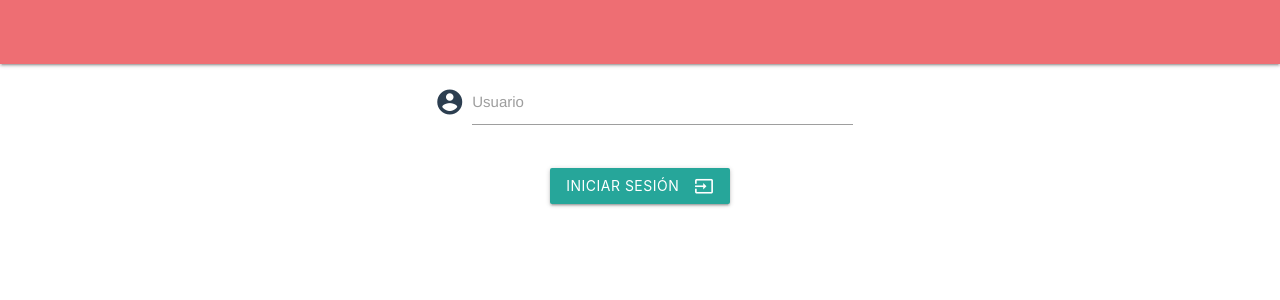
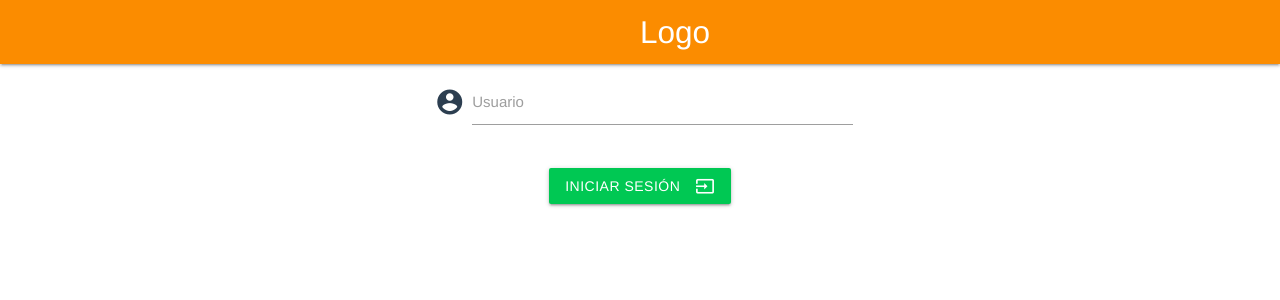
Before and after one commit to Fanoo211/page-cripto, a Vue app: page / in a window 1280 px wide. Shown: the top 300 px of the page. Built offline with nearby package versions, Linux system fonts and the light colour scheme.

Commit message:
Modificaciones style del login

```diff
--- a/src/App.vue
+++ b/src/App.vue
@@ -1,8 +1,13 @@
 <template>
   <div>
-    <nav>
-      <button type="button" class="btn waves-effect waves-light" v-if="userLogeado" @click="cerrarSesion">Cerrar Sesión<i class="material-icons right">exit_to_app</i></button>
-    </nav>
+  <nav class="orange darken-1">
+    <div class="nav-wrapper">
+      <a href="#!" class="brand-logo">Logo</a>
+      <ul class="right hide-on-med-and-down">
+        <li><a class="waves-effect waves-light btn red accent-4" v-if="userLogeado" @click="cerrarSesion">Cerrar Sesión <i class="material-icons right">exit_to_app</i></a></li>
+      </ul>
+    </div>
+  </nav>
 
     <div>
       <div v-if="!userLogeado">
@@ -41,19 +46,24 @@ export default {
       const alphanumericRegex = /^[a-zA-Z0-9]+$/; //https://www.globalnerdy.com/wp-content/uploads/2022/01/regex-fright.jpg
 
       if (!usuario.trim()) {
-        alert('Por favor, ingrese un usuario válido.');
+        this.mostrarToast('Por favor, ingrese un usuario válido.', 'blue darken-1');
       } else if (!alphanumericRegex.test(usuario)) {
-        alert('El usuario debe contener solo letras y números.');
+        this.mostrarToast('El usuario debe contener solo letras y números.', 'blue darken-1');
       } else {
         const authStore = useAuthStore();
         authStore.login(usuario);
-        M.toast({ html: '¡SESIÓN INICIADA!' });
+        this.mostrarToast('¡SESIÓN INICIADA!', 'green accent-4');
+
       }
     },
-  cerrarSesion() {
+    cerrarSesion() {
       const authStore = useAuthStore();
       authStore.logout();
-      M.toast({html: '¡SESIÓN CERRADA!'});
+      this.mostrarToast('¡SESIÓN CERRADA!', 'red accent-4');
+    },
+    mostrarToast(mensaje, color) {
+      M.Toast.dismissAll();
+      M.toast({ html: mensaje, classes: `${color}` });
     },
   },
 };
@@ -68,5 +78,9 @@ export default {
   color: #2c3e50;
 }
 
-
+.nav-bar {
+  display: flex;
+  align-items: center;
+  justify-content: right;
+}
 </style>
--- a/src/components/Login.vue
+++ b/src/components/Login.vue
@@ -13,7 +13,7 @@
 
           <div class="row">
             <div class="col s12">
-              <button type="submit" class="btn waves-effect waves-light">INICIAR SESIÓN<i class="material-icons right">input</i></button>
+              <button type="submit" class="btn waves-effect waves-light green accent-4">INICIAR SESIÓN<i class="material-icons right">input</i></button>
             </div>
           </div>
         </form>
@@ -47,10 +47,37 @@ export default{
   margin-bottom: 20px;
 }
 
-/* Personalización del botón de iniciar sesión */
 .btn {
   background-color: #00796B;
   color: #fff;
   border-radius: 5px;
+  font-family: Avenir, Helvetica, Arial, sans-serif;
 }
+
+  /* label color */
+
+   /* label focus color */
+   .input-field input[type=text]:focus + label {
+     color: black !important;
+   }
+   /* label underline focus color */
+   .input-field input[type=text]:focus {
+     border-bottom: 1px solid black !important;
+     box-shadow: 0 1px 0 0 black !important;
+   }
+   /* valid color */
+   .input-field input[type=text].valid {
+     border-bottom: 1px solid black !important;
+     box-shadow: 0 1px 0 0 black !important;
+   }
+   /* invalid color */
+   .input-field input[type=text].invalid {
+     border-bottom: 1px solid black !important;
+     box-shadow: 0 1px 0 0 black !important;
+   }
+   /* icon prefix focus color */
+   .input-field .prefix.active {
+     color: black !important;
+   }
+
 </style>
```
Also changed, not shown: src/assets/fondo.jpg (added).
